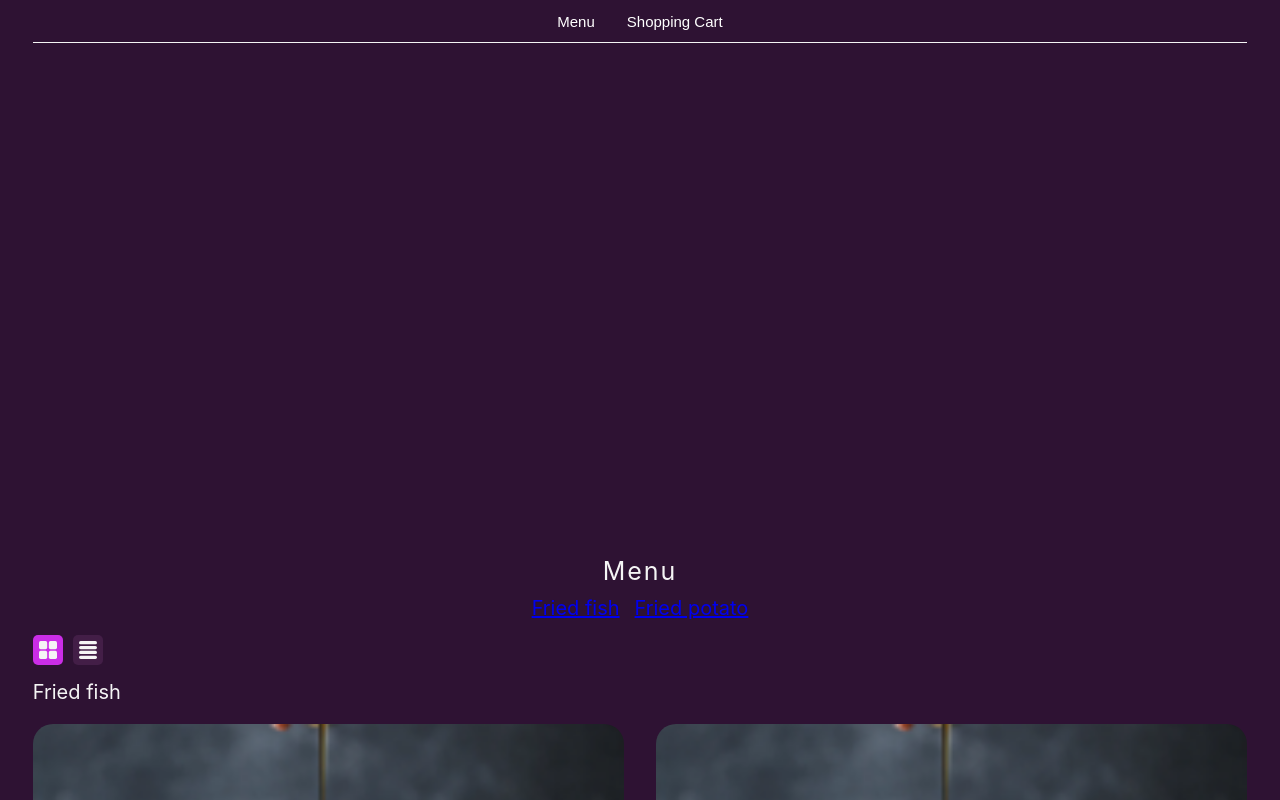
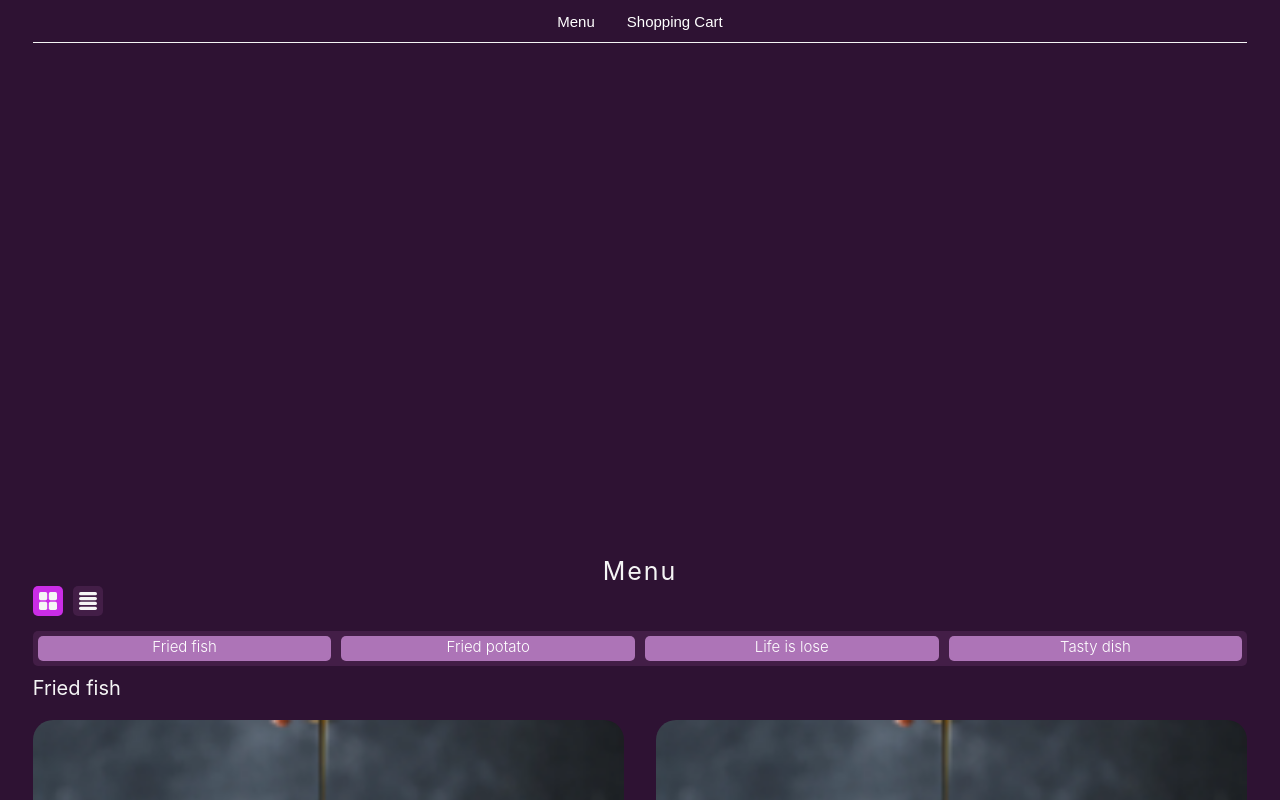
Before and after one commit to moflotas/onemenu, a React (Create React App) app in the folder onemenu/: page /menu in a window 1280 px wide. Shown: the top 800 px of the page. Built offline with nearby package versions, Linux system fonts and the light colour scheme.

Commit message:
improved category choosing

```diff
--- a/onemenu/src/components/Menu/Menu.jsx
+++ b/onemenu/src/components/Menu/Menu.jsx
@@ -50,40 +50,116 @@ const Menu = () => {
             {id: 12, name: "aaaa", price: 215, weight: 250, ingredients: [
                 {name: "carrot"}, {name: "potato"}, {name: "something"}
             ]}
-        ], category_id: 2}
+        ], category_id: 2},
+        {category: "Life is lose", items: [
+            {id: 7, name: "tasty food", price: 255, weight: 250, ingredients: [
+                {name: "carrot"}, {name: "potato"}, {name: "something"}
+            ]},
+            {id: 8, name: "Something different", price: 567, weight: 250, ingredients: [
+                {name: "carrot"}, {name: "potato"}, {name: "something"}
+            ]},
+            {id: 9, name: "Culture", price: 12, weight: 250, ingredients: [
+                {name: "carrot"}, {name: "potato"}, {name: "something"}
+            ]},
+            {id: 10, name: "Lunch", price: 450, weight: 250, ingredients: [
+                {name: "carrot"}, {name: "potato"}, {name: "something"}
+            ]},
+            {id: 11, name: "fruit", price: 216, weight: 250, ingredients: [
+                {name: "carrot"}, {name: "potato"}, {name: "something"}
+            ]},
+            {id: 12, name: "aaaa", price: 215, weight: 250, ingredients: [
+                {name: "carrot"}, {name: "potato"}, {name: "something"}
+            ]}
+        ], category_id: 3},
+        {category: "Tasty dish", items: [
+            {id: 7, name: "tasty food", price: 255, weight: 250, ingredients: [
+                {name: "carrot"}, {name: "potato"}, {name: "something"}
+            ]},
+            {id: 8, name: "Something different", price: 567, weight: 250, ingredients: [
+                {name: "carrot"}, {name: "potato"}, {name: "something"}
+            ]},
+            {id: 9, name: "Culture", price: 12, weight: 250, ingredients: [
+                {name: "carrot"}, {name: "potato"}, {name: "something"}
+            ]},
+            {id: 10, name: "Lunch", price: 450, weight: 250, ingredients: [
+                {name: "carrot"}, {name: "potato"}, {name: "something"}
+            ]},
+            {id: 11, name: "fruit", price: 216, weight: 250, ingredients: [
+                {name: "carrot"}, {name: "potato"}, {name: "something"}
+            ]},
+            {id: 12, name: "aaaa", price: 215, weight: 250, ingredients: [
+                {name: "carrot"}, {name: "potato"}, {name: "something"}
+            ]}
+        ], category_id: 4}
     ]
 
+    const [isOpen, setIsOpen] = useState(false)
+    const [popupItem, setPopupItem] = useState()
     const [hasImage, setHasImage] = useState(true);
+    const [isFixed, setIsFixed] = useState(false);
+    const [originalPosition, setOriginalPosition] = useState(0);
+    const [selectedCategory, setSelectedCategory] = useState(null);
+
+
+    const togglePopup = (item) => {
+        setIsOpen(!isOpen)
+        setPopupItem(item)
+        if (document.body.style.overflow !== "hidden") {
+            document.body.style.overflow = "hidden";
+        } else {
+            document.body.style.overflow = "scroll";
+        }
+    }
+
+    const menuRef = React.useRef(null);
+
+    React.useEffect(() => {
+        const handleScroll = () => {
+          const choosingElement = document.getElementById("choosing");
+          if (choosingElement) {
+            if (originalPosition === 0) {
+              setOriginalPosition(choosingElement.offsetTop);
+            }
+            const scrollPosition = window.pageYOffset || document.documentElement.scrollTop;
+            const isTopReached = scrollPosition >= originalPosition;
+            setIsFixed(isTopReached);
+          }
+        };
+
+        window.addEventListener("scroll", handleScroll);
+        return () => {
+          window.removeEventListener("scroll", handleScroll);
+        };
+      }, [originalPosition]);
+
 
     const changeTypeToText = () => {
         setHasImage(false);
       };
 
-      const changeTypeToImage = () => {
+    const changeTypeToImage = () => {
         setHasImage(true);
+    };
+
+    const selectCategory = (category) => {
+        setSelectedCategory(category);
+        setTimeout(() => {
+          const categoryElement = document.getElementById(category);
+          if (categoryElement) {
+            const { top } = categoryElement.getBoundingClientRect();
+            window.scrollTo({
+              top: window.pageYOffset + top - menuRef.current.offsetHeight - 10,
+              behavior: "smooth",
+            });
+          }
+        }, 10);
       };
 
-    const [isOpen, setIsOpen] = useState(false)
-
-    const [popupItem, setPopupItem] = useState()
-
-    const togglePopup = (item) => {
-        setIsOpen(!isOpen)
-        setPopupItem(item)
-    }
 
     return (
         <div className={styles.menu}>
             <div className={styles.title}>
                 Menu
-            </div>
-
-            <div className={styles.choosing}>
-            {data.map((category) => (
-                <a className={styles.choosing_link} href={`#${category.category_id}`}>
-                    {category.category}
-                </a>
-            ))}
             </div>
 
             <div className={styles.type}>
@@ -104,6 +180,26 @@ const Menu = () => {
                 </svg>
                 </button>
             </div>
+
+            <div
+            className={cn(styles.sm, {[styles.fixedContainer]: isFixed})}
+            id="choosing"
+            ref={menuRef}>
+                <div className={styles.choosing}>
+                    {data.map((category) => (
+                        <a
+                            className={cn(styles.choosing_link, {
+                            [styles.choosing_link_clicked]: category.category_id === selectedCategory,
+                            })}
+                            href={`#${category.category_id}`}
+                            onClick={() => selectCategory(category.category_id)}
+                        >
+                            <span className={cn(styles.choosing_span)}>{category.category}</span>
+                        </a>
+                    ))}
+                </div>
+            </div>
+
 
             {isOpen && (
                 <Popup popupItem={popupItem} />
--- a/onemenu/src/components/Menu/Menu.module.scss
+++ b/onemenu/src/components/Menu/Menu.module.scss
@@ -11,18 +11,43 @@
     letter-spacing: 2px;
 }
 
-
 .choosing {
     display: flex;
-    gap: 15px;
+    gap: 10px;
     margin-top: 10px;
-    margin-bottom: 15px;
-    justify-content: center;
+    margin-bottom: 10px;
+    background-color: $secondary_bg_color;
+    align-items: center;
+    border-radius: 5px;
+    height: 35px;
+    padding-left: 5px;
+    overflow-x: auto;
+}
 
+.choosing_link:last-child {
+    margin-right: 5px;
 }
 
 .choosing_link {
-    font-size: 20px;
+    flex: 1;
+    text-decoration: none;
+    width: 34.324324324324324324324324324324%;
+    min-width: 150px;
+    background-color: $hint_color;
+    border-radius: 5px;
+    text-align: center;
+    height: 25px;
+}
+
+.choosing_link_clicked {
+    background-color: $button_color;
+}
+
+.choosing_span {
+    font-size: 15px;
+    color: $button_text_color;
+    font-weight: 300;
+
 }
 
 .category {
@@ -76,3 +101,10 @@
     width: 48.648648648648648648648648648649%;
     padding: 0;
 }
+
+
+.fixedContainer {
+    position: fixed;
+    top: 0;
+    width: 94.871794871794871794871794871795%;
+}
--- a/onemenu/src/components/Menu/Popup/Popup.jsx
+++ b/onemenu/src/components/Menu/Popup/Popup.jsx
@@ -21,6 +21,11 @@ const Popup = (props) => {
                             <span className={styles.ingredient}>{ingredient.name}</span>
                         ))}
                     </div>
+                    <div className={styles.footer}>
+                        <div className={styles.footer_price}>
+                            {props.popupItem.price} rub
+                        </div>
+                    </div>
                 </div>
             </div>
         </div>
--- a/onemenu/src/components/Menu/Popup/Popup.module.scss
+++ b/onemenu/src/components/Menu/Popup/Popup.module.scss
@@ -93,3 +93,15 @@
     margin-bottom: 10px;
     margin-left: 10px;
 }
+
+.footer {
+    // position: fixed;
+    // bottom: 0;
+    // margin-bottom: 8.886255924170616113744075829384%;
+}
+
+.footer_price {
+    font-size: 20px;
+    letter-spacing: 2px;
+    color: $hint_color;
+}
```
